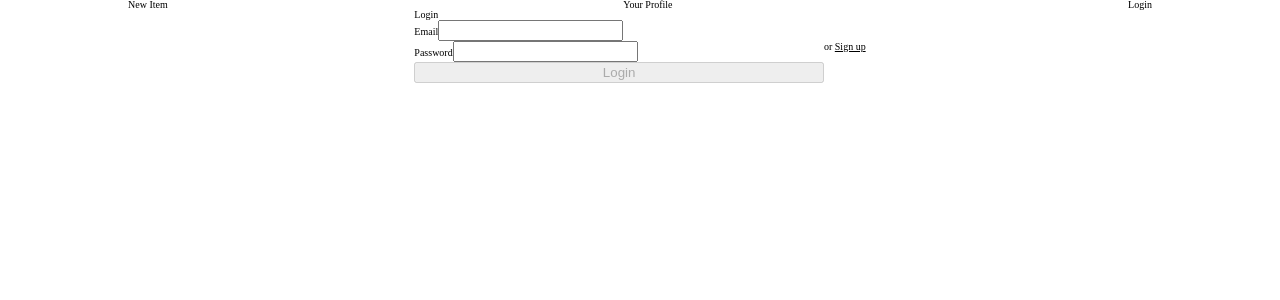
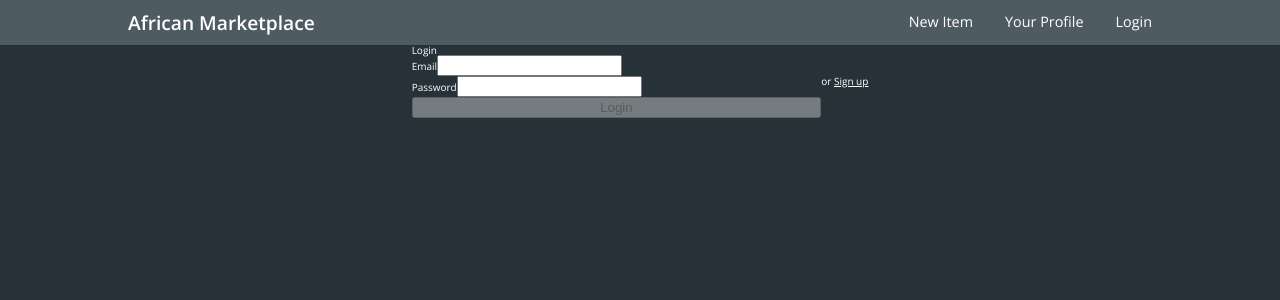
Before and after one commit to ttwebft70-bw-october/front-end, a React (Create React App) app: page / in a window 1280 px wide. Shown: the top 300 px of the page. Built offline with nearby package versions, Linux system fonts and the light colour scheme.

Commit message:
Font, background, and nav styling

```diff
--- a/src/components/Nav.js
+++ b/src/components/Nav.js
@@ -5,9 +5,14 @@ function Nav() {
 	return (
 		<nav>
 			<div className="nav-container">
-				<Link to={"/new-item"}>New Item</Link>
-				<Link to={`/profile`}>Your Profile</Link>
-				<Link to={"/"}>Login</Link>
+				<div className="nav-app-title">
+					<Link to={"/"}>African Marketplace</Link>
+				</div>
+				<div className="nav-links">
+					<Link to={"/new-item"}>New Item</Link>
+					<Link to={`/profile`}>Your Profile</Link>
+					<Link to={"/"}>Login</Link>
+				</div>
 			</div>
 		</nav>
 	);
--- a/src/style/index.css
+++ b/src/style/index.css
@@ -1,9 +1,15 @@
+@import url("https://fonts.googleapis.com/css2?family=Open+Sans:wght@400;600&display=swap");
+
 body {
 	font-size: 62.5%;
+	background-color: #263238;
 }
 
 .App {
 	width: 100%;
+	color: white;
+	font-family: "Open Sans";
+	font-weight: 400;
 	display: flex;
 	flex-direction: column;
 	align-items: center;
@@ -17,19 +23,36 @@ body {
 /* Styles for the Nav component, which should be loaded at the top of every page */
 nav {
 	width: 100%;
+	background-color: #4f5b62;
+	color: white;
 	display: flex;
 	justify-content: center;
 }
 
 .nav-container {
 	width: 80%;
+	margin: 0.8rem 0;
 	display: flex;
 	justify-content: space-between;
+	align-items: center;
 }
 
-nav a {
+.nav-app-title > a {
+	font-size: 1.2rem;
+	font-weight: 600;
 	color: inherit;
 	text-decoration: none;
+}
+
+.nav-links > a {
+	margin-left: 2rem;
+	font-size: 0.9rem;
+	color: inherit;
+	text-decoration: none;
+}
+
+.nav-container a:hover {
+	color: #4dd0e1;
 }
 
 /*	Styles for the Login component */
```
